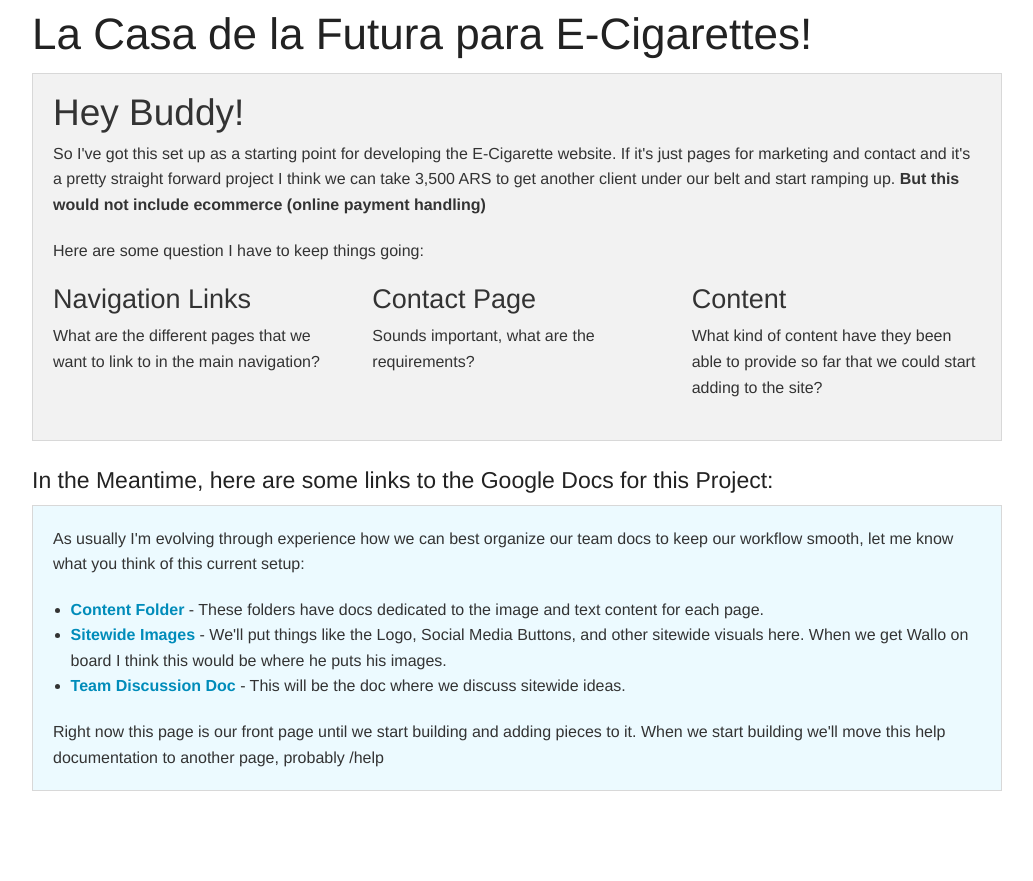
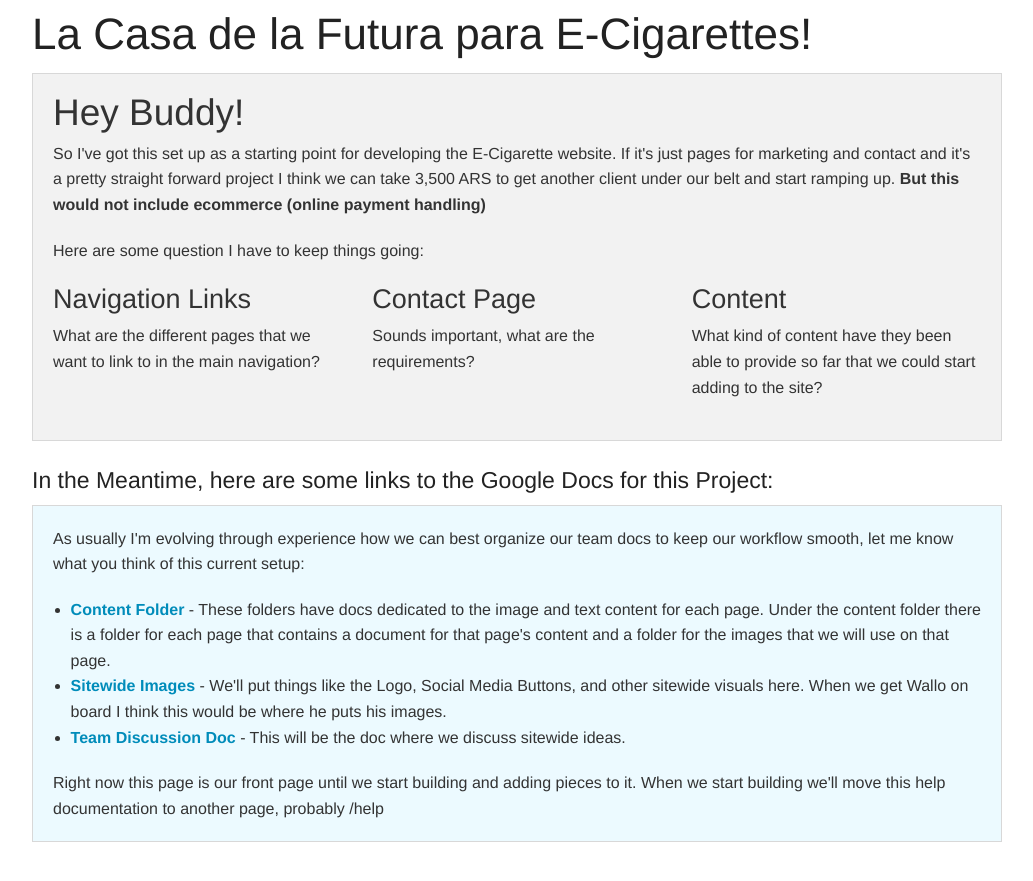
Before and after one commit to ryan258/ecargentina, a Jekyll site: the page built from index.html, in a window 1280 px wide. Shown: the top 881 px of the page, without its empty margins (123-1156 px from the left). Built offline with Jekyll 4.4.1, drawn with Linux system fonts in a browser that asks for light colours.

Commit message:
Update help google doc content site structure.

```diff
--- a/index.html
+++ b/index.html
@@ -43,8 +43,7 @@ title: Che, Argentina! Get your E-Cigarettes Here!
         <div class="callout panel">
           <p>As usually I'm evolving through experience how we can best organize our team docs to keep our workflow smooth, let me know what you think of this current setup:</p>
           <p><ul>
-            <li><strong><a href="https://drive.google.com/open?id=0B2jQ2ShXxbJBfnJEOFBrNDYxdDVBWklld0phQ1YxbHdQMmFfOU85Mmdkd0IxSHBVcFd3ZFE">Content Folder</a></strong> - These folders have docs dedicated to the image and text content for each page.
-
+            <li><strong><a href="https://drive.google.com/open?id=0B2jQ2ShXxbJBfnJEOFBrNDYxdDVBWklld0phQ1YxbHdQMmFfOU85Mmdkd0IxSHBVcFd3ZFE">Content Folder</a></strong> - These folders have docs dedicated to the image and text content for each page. Under the content folder there is a folder for each page that contains a document for that page's content and a folder for the images that we will use on that page.
             </li>
             <li><strong><a href="https://drive.google.com/open?id=0B2jQ2ShXxbJBfko2eHIzN0ljZkY1Yk5yVWEydzNVMmtzdkJ4ek1kUXE2UmpISVo0XzF0MW8">Sitewide Images</a></strong> - We'll put things like the Logo, Social Media Buttons, and other sitewide visuals here. When we get Wallo on board I think this would be where he puts his images.
             </li>
```
